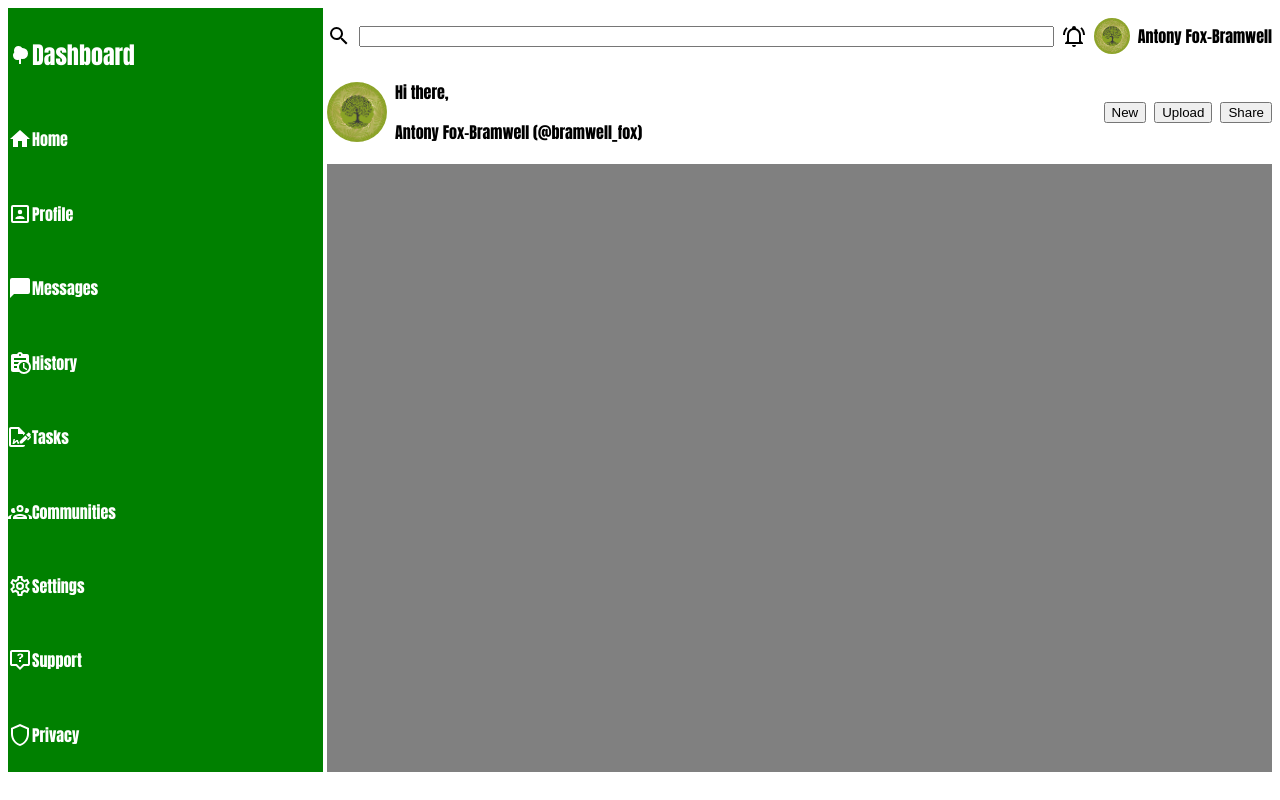
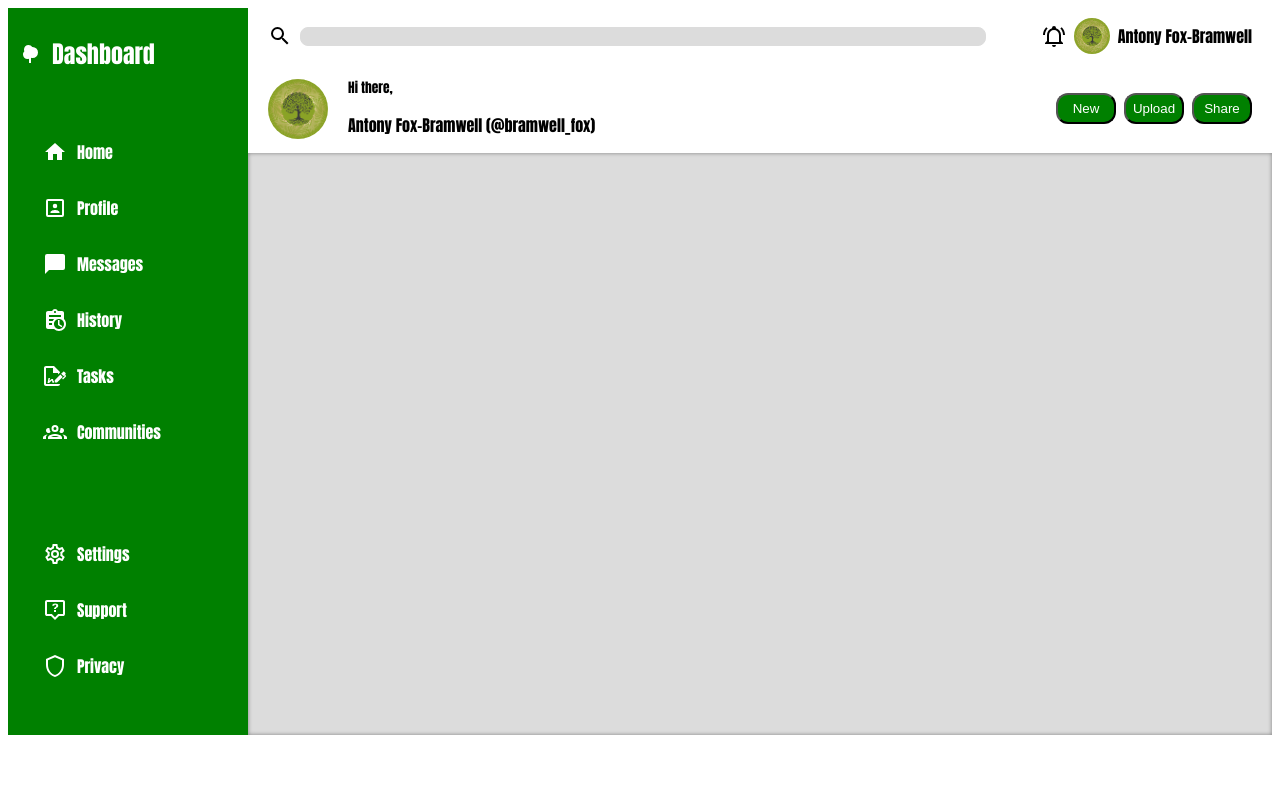
Before and after one commit to afoxbr/admin-dashboard, a plain HTML site: page index.html in a window 1280 px wide. Drawn offline with Linux system fonts and the light colour scheme.

Commit message:
Align sidebar contents, improve header style

```diff
--- a/index.html
+++ b/index.html
@@ -31,66 +31,70 @@
         </div>
         <div class="sidebar">
             <div class="side">
-                <svg style="width:24px;height:24px" viewBox="0 0 24 24">
+                <svg class="sideIcon" style="width:24px;height:24px" viewBox="0 0 24 24">
                     <path fill="currentColor" d="M11,21V16.74C10.53,16.91 10.03,17 9.5,17C7,17 5,15 5,12.5C5,11.23 5.5,10.09 6.36,9.27C6.13,8.73 6,8.13 6,7.5C6,5 8,3 10.5,3C12.06,3 13.44,3.8 14.25,5C14.33,5 14.41,5 14.5,5A5.5,5.5 0 0,1 20,10.5A5.5,5.5 0 0,1 14.5,16C14,16 13.5,15.93 13,15.79V21H11Z" />
                 </svg>
                 <h2>Dashboard</h2>
             </div>
+            <div class="topSide">
                 <div class="side">
-                <svg style="width:24px;height:24px" viewBox="0 0 24 24">
+                    <svg class="sideIcon" style="width:24px;height:24px" viewBox="0 0 24 24">
                         <path fill="currentColor" d="M10,20V14H14V20H19V12H22L12,3L2,12H5V20H10Z" />
                     </svg>
                     <p>Home</p>
                 </div>
                 <div class="side">
-                <svg style="width:24px;height:24px" viewBox="0 0 24 24">
+                    <svg class="sideIcon" style="width:24px;height:24px" viewBox="0 0 24 24">
                         <path fill="currentColor" d="M19,19H5V5H19M19,3H5A2,2 0 0,0 3,5V19A2,2 0 0,0 5,21H19A2,2 0 0,0 21,19V5C21,3.89 20.1,3 19,3M16.5,16.25C16.5,14.75 13.5,14 12,14C10.5,14 7.5,14.75 7.5,16.25V17H16.5M12,12.25A2.25,2.25 0 0,0 14.25,10A2.25,2.25 0 0,0 12,7.75A2.25,2.25 0 0,0 9.75,10A2.25,2.25 0 0,0 12,12.25Z" />
                     </svg>
                     <p>Profile</p>
                 </div>
                 <div class="side">
-                <svg style="width:24px;height:24px" viewBox="0 0 24 24">
+                    <svg class="sideIcon" style="width:24px;height:24px" viewBox="0 0 24 24">
                         <path fill="currentColor" d="M20,2H4A2,2 0 0,0 2,4V22L6,18H20A2,2 0 0,0 22,16V4C22,2.89 21.1,2 20,2Z" />
                     </svg>
                     <p>Messages</p>
                 </div>
                 <div class="side">
-                <svg style="width:24px;height:24px" viewBox="0 0 24 24">
+                    <svg class="sideIcon" style="width:24px;height:24px" viewBox="0 0 24 24">
                         <path fill="currentColor" d="M21 11.11V5C21 3.9 20.11 3 19 3H14.82C14.4 1.84 13.3 1 12 1S9.6 1.84 9.18 3H5C3.9 3 3 3.9 3 5V19C3 20.11 3.9 21 5 21H11.11C12.37 22.24 14.09 23 16 23C19.87 23 23 19.87 23 16C23 14.09 22.24 12.37 21 11.11M12 3C12.55 3 13 3.45 13 4S12.55 5 12 5 11 4.55 11 4 11.45 3 12 3M6 7H18V9H6V7M9.08 17H6V15H9.08C9.03 15.33 9 15.66 9 16S9.03 16.67 9.08 17M6 13V11H11.11C10.5 11.57 10.04 12.25 9.68 13H6M16 21C13.24 21 11 18.76 11 16S13.24 11 16 11 21 13.24 21 16 18.76 21 16 21M16.5 16.25L19.36 17.94L18.61 19.16L15 17V12H16.5V16.25Z" />
                     </svg>
                     <p>History</p>
                 </div>
                 <div class="side">
-                <svg style="width:24px;height:24px" viewBox="0 0 24 24">
+                    <svg class="sideIcon" style="width:24px;height:24px" viewBox="0 0 24 24">
                         <path fill="currentColor" d="M19.7 12.9L14 18.6H11.7V16.3L17.4 10.6L19.7 12.9M23.1 12.1C23.1 12.4 22.8 12.7 22.5 13L20 15.5L19.1 14.6L21.7 12L21.1 11.4L20.4 12.1L18.1 9.8L20.3 7.7C20.5 7.5 20.9 7.5 21.2 7.7L22.6 9.1C22.8 9.3 22.8 9.7 22.6 10C22.4 10.2 22.2 10.4 22.2 10.6C22.2 10.8 22.4 11 22.6 11.2C22.9 11.5 23.2 11.8 23.1 12.1M3 20V4H10V9H15V10.5L17 8.5V8L11 2H3C1.9 2 1 2.9 1 4V20C1 21.1 1.9 22 3 22H15C16.1 22 17 21.1 17 20H3M11 17.1C10.8 17.1 10.6 17.2 10.5 17.2L10 15H8.5L6.4 16.7L7 14H5.5L4.5 19H6L8.9 16.4L9.5 18.7H10.5L11 18.6V17.1Z" />
                     </svg>
                     <p>Tasks</p>
                 </div>
                 <div class="side">
-                <svg style="width:24px;height:24px" viewBox="0 0 24 24">
+                    <svg class="sideIcon" style="width:24px;height:24px" viewBox="0 0 24 24">
                         <path fill="currentColor" d="M12,5A3.5,3.5 0 0,0 8.5,8.5A3.5,3.5 0 0,0 12,12A3.5,3.5 0 0,0 15.5,8.5A3.5,3.5 0 0,0 12,5M12,7A1.5,1.5 0 0,1 13.5,8.5A1.5,1.5 0 0,1 12,10A1.5,1.5 0 0,1 10.5,8.5A1.5,1.5 0 0,1 12,7M5.5,8A2.5,2.5 0 0,0 3,10.5C3,11.44 3.53,12.25 4.29,12.68C4.65,12.88 5.06,13 5.5,13C5.94,13 6.35,12.88 6.71,12.68C7.08,12.47 7.39,12.17 7.62,11.81C6.89,10.86 6.5,9.7 6.5,8.5C6.5,8.41 6.5,8.31 6.5,8.22C6.2,8.08 5.86,8 5.5,8M18.5,8C18.14,8 17.8,8.08 17.5,8.22C17.5,8.31 17.5,8.41 17.5,8.5C17.5,9.7 17.11,10.86 16.38,11.81C16.5,12 16.63,12.15 16.78,12.3C16.94,12.45 17.1,12.58 17.29,12.68C17.65,12.88 18.06,13 18.5,13C18.94,13 19.35,12.88 19.71,12.68C20.47,12.25 21,11.44 21,10.5A2.5,2.5 0 0,0 18.5,8M12,14C9.66,14 5,15.17 5,17.5V19H19V17.5C19,15.17 14.34,14 12,14M4.71,14.55C2.78,14.78 0,15.76 0,17.5V19H3V17.07C3,16.06 3.69,15.22 4.71,14.55M19.29,14.55C20.31,15.22 21,16.06 21,17.07V19H24V17.5C24,15.76 21.22,14.78 19.29,14.55M12,16C13.53,16 15.24,16.5 16.23,17H7.77C8.76,16.5 10.47,16 12,16Z" />
                     </svg>
                     <p>Communities</p>
                 </div>
+            </div>
+            <div class="bottomSide">
                 <div class="side">
-                <svg style="width:24px;height:24px" viewBox="0 0 24 24">
+                    <svg class="sideIcon" style="width:24px;height:24px" viewBox="0 0 24 24">
                         <path fill="currentColor" d="M12,8A4,4 0 0,1 16,12A4,4 0 0,1 12,16A4,4 0 0,1 8,12A4,4 0 0,1 12,8M12,10A2,2 0 0,0 10,12A2,2 0 0,0 12,14A2,2 0 0,0 14,12A2,2 0 0,0 12,10M10,22C9.75,22 9.54,21.82 9.5,21.58L9.13,18.93C8.5,18.68 7.96,18.34 7.44,17.94L4.95,18.95C4.73,19.03 4.46,18.95 4.34,18.73L2.34,15.27C2.21,15.05 2.27,14.78 2.46,14.63L4.57,12.97L4.5,12L4.57,11L2.46,9.37C2.27,9.22 2.21,8.95 2.34,8.73L4.34,5.27C4.46,5.05 4.73,4.96 4.95,5.05L7.44,6.05C7.96,5.66 8.5,5.32 9.13,5.07L9.5,2.42C9.54,2.18 9.75,2 10,2H14C14.25,2 14.46,2.18 14.5,2.42L14.87,5.07C15.5,5.32 16.04,5.66 16.56,6.05L19.05,5.05C19.27,4.96 19.54,5.05 19.66,5.27L21.66,8.73C21.79,8.95 21.73,9.22 21.54,9.37L19.43,11L19.5,12L19.43,13L21.54,14.63C21.73,14.78 21.79,15.05 21.66,15.27L19.66,18.73C19.54,18.95 19.27,19.04 19.05,18.95L16.56,17.95C16.04,18.34 15.5,18.68 14.87,18.93L14.5,21.58C14.46,21.82 14.25,22 14,22H10M11.25,4L10.88,6.61C9.68,6.86 8.62,7.5 7.85,8.39L5.44,7.35L4.69,8.65L6.8,10.2C6.4,11.37 6.4,12.64 6.8,13.8L4.68,15.36L5.43,16.66L7.86,15.62C8.63,16.5 9.68,17.14 10.87,17.38L11.24,20H12.76L13.13,17.39C14.32,17.14 15.37,16.5 16.14,15.62L18.57,16.66L19.32,15.36L17.2,13.81C17.6,12.64 17.6,11.37 17.2,10.2L19.31,8.65L18.56,7.35L16.15,8.39C15.38,7.5 14.32,6.86 13.12,6.62L12.75,4H11.25Z" />
                     </svg>
                     <p>Settings</p>
                 </div>
                 <div class="side">
-                <svg style="width:24px;height:24px" viewBox="0 0 24 24">
+                    <svg class="sideIcon" style="width:24px;height:24px" viewBox="0 0 24 24">
                         <path fill="currentColor" d="M20 2H4C3.47 2 2.96 2.21 2.59 2.59C2.21 2.96 2 3.47 2 4V16C2 16.53 2.21 17.04 2.59 17.41C2.96 17.79 3.47 18 4 18H8L12 22L16 18H20C20.53 18 21.04 17.79 21.41 17.41S22 16.53 22 16V4C22 3.47 21.79 2.96 21.41 2.59C21.04 2.21 20.53 2 20 2M4 16V4H20V16H15.17L12 19.17L8.83 16M10.05 6.04C10.59 5.68 11.3 5.5 12.19 5.5C13.13 5.5 13.88 5.71 14.42 6.12C14.96 6.54 15.23 7.1 15.23 7.8C15.23 8.24 15.08 8.63 14.79 9C14.5 9.36 14.12 9.64 13.66 9.85C13.4 10 13.23 10.15 13.14 10.32C13.05 10.5 13 10.72 13 11H11C11 10.5 11.1 10.16 11.29 9.92C11.5 9.68 11.84 9.4 12.36 9.08C12.62 8.94 12.83 8.76 13 8.54C13.14 8.33 13.22 8.08 13.22 7.8C13.22 7.5 13.13 7.28 12.95 7.11C12.77 6.93 12.5 6.85 12.19 6.85C11.92 6.85 11.7 6.92 11.5 7.06C11.34 7.2 11.24 7.41 11.24 7.69H9.27C9.22 7 9.5 6.4 10.05 6.04M11 14V12H13V14Z" />
                     </svg>
                     <p>Support</p>
                 </div>
                 <div class="side">
-                <svg style="width:24px;height:24px" viewBox="0 0 24 24">
+                    <svg class="sideIcon" style="width:24px;height:24px" viewBox="0 0 24 24">
                         <path fill="currentColor" d="M21,11C21,16.55 17.16,21.74 12,23C6.84,21.74 3,16.55 3,11V5L12,1L21,5V11M12,21C15.75,20 19,15.54 19,11.22V6.3L12,3.18L5,6.3V11.22C5,15.54 8.25,20 12,21Z" />
                     </svg>
                     <p>Privacy</p>
                 </div>
             </div>
+        </div>
         <div class="mainBody"></div>
     </body>
 </html>
--- a/style.css
+++ b/style.css
@@ -1,8 +1,7 @@
 body {
     display: grid;
-    grid-template-columns: 1fr 3fr;
+    grid-template-columns: 240px 1fr;
     grid-template-rows: 1fr 4fr;
-    gap: 4px;
     font-family: Impact, Haettenschweiler, 'Arial Narrow Bold', sans-serif;
 }
 
@@ -12,6 +11,8 @@ body {
     grid-column-end: 3;
     grid-row-start: 1;
     grid-row-end: 2;
+    padding-left: 20px;
+    padding-right: 20px;
 }
 
 .topBar {
@@ -21,11 +22,30 @@ body {
     gap: 8px;
 }
 
+#searchInput {
+    background-color: gainsboro;
+    border: 1px solid gainsboro;
+    border-radius: 8px;
+    margin-right: 48px;
+}
+
 .lowBar {
     display: grid;
     grid-template-columns: auto 1fr auto auto auto;
     gap: 8px;
     align-items: center;
+}
+
+#introText {
+    margin-left: 12px;
+}
+
+#hiText {
+    font-size: smaller;
+}
+
+#userName, #nameTop {
+    font-weight: 600;
 }
 
 #smallAv {
@@ -40,6 +60,14 @@ body {
     border-radius: 50%;
 }
 
+.headerButt {
+    border-radius: 12px;
+    background-color: green;
+    color: white;
+    padding: 6px;
+    width: 60px;
+}
+
 .sidebar {
     display: grid;
     background-color: green;
@@ -50,13 +78,24 @@ body {
     grid-row-end: 3;
 }
 
+.topSide, .bottomSide {
+    margin-top: 25px;
+    margin: 25px;
+}
+
 .side {
     display: flex;
     flex-direction: row;
     align-items: center;
 }
 
+.sideIcon {
+    margin-left: 10px;
+    margin-right: 10px;
+}
+
 .mainBody {
     display: grid;
-    background-color: gray;
+    background-color: gainsboro;
+    box-shadow: inset 0 0 4px grey;
 }
```
Lines whose indentation alone changed are shown as unchanged.
